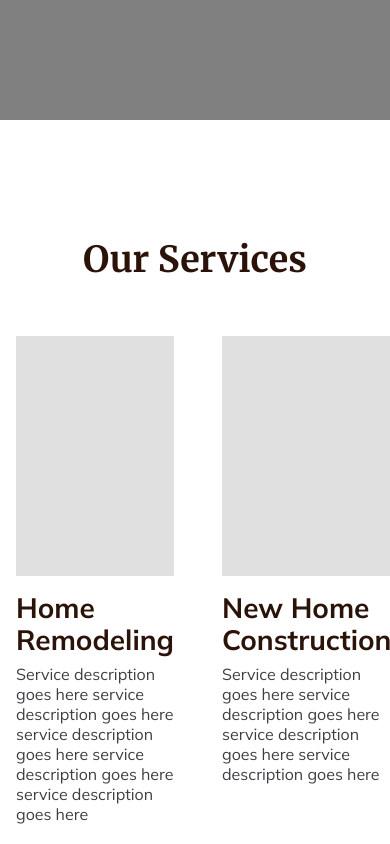
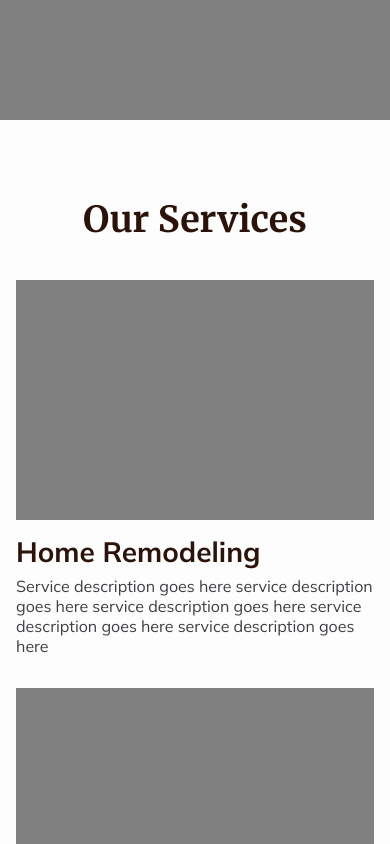
Before and after one commit to dot-slash-digital/tng-web, a Next.js app: page / in a window 390 px wide. Shown: the part 780-1624 px from the top of the page. Built offline with nearby package versions, Linux system fonts and the light colour scheme.

Commit message:
[Home Page - Services] Mobile responsiveness (#12)
* Responsiveness

* Code cleanup

---------

Co-authored-by: Matthew Bierman <matthew.bierman2@gmail.com>

```diff
--- a/app/components/home/our-services.tsx
+++ b/app/components/home/our-services.tsx
@@ -5,17 +5,22 @@ import styles from "@styles/home/our-services.module.scss";
 
 export default () => {
   const { list, title } = content.home.ourServices;
+
   return (
     <div className={styles.component}>
       <SectionContainer>
-        <div>
+        <div className={styles.content}>
           <div className={styles.title}>{title}</div>
-          <div className={styles["sub-container"]}>
+          <div className={styles.grid}>
             {list.map((service, index) => (
-              <div key={index}>
-                <div className={styles.rectangle} />
-                <div className={styles.subtitle}>{service.title}</div>
-                <div className={styles.description}>{service.description}</div>
+              <div className={styles.service} key={index}>
+                <div className={styles.image} />
+                <div className={styles.text}>
+                  <div className={styles["service-title"]}>{service.title}</div>
+                  <div className={styles.description}>
+                    {service.description}
+                  </div>
+                </div>
               </div>
             ))}
           </div>
--- a/app/styles/components/home/our-services.module.scss
+++ b/app/styles/components/home/our-services.module.scss
@@ -1,40 +1,75 @@
 @use "@colors" as colors;
 @use "@fonts" as fonts;
+@import "@breakpoints";
 
 .component {
-  margin-bottom: 120px;
-  margin-top: 120px;
+  background-color: colors.$white;
+  padding: 120px 0;
+
+  @include breakpoint(mobile) {
+    padding: 80px 0;
+  }
 }
 
-.sub-container {
-  display: grid;
-  grid-template-columns: repeat(2, 1fr);
-  gap: 48px;
-}
+.content {
+  display: flex;
+  flex-direction: column;
+  align-items: center;
+  gap: 56px;
 
-.subtitle {
-  @include fonts.header-4;
-  color: colors.$brown-600;
-  margin-top: 16px;
+  @include breakpoint(tablet) {
+    gap: 48px;
+  }
+
+  @include breakpoint(mobile) {
+    gap: 40px;
+  }
 }
 
 .title {
   @include fonts.header-2;
   color: colors.$brown-600;
+}
+
+.grid {
   display: grid;
-  align-items: center;
-  justify-content: center;
-  margin-bottom: 56px;
+  grid-template-columns: repeat(2, 1fr);
+  gap: 48px;
+
+  @include breakpoint(tablet) {
+    display: flex;
+    flex-direction: column;
+  }
+
+  @include breakpoint(mobile) {
+    gap: 32px;
+  }
+}
+
+.service {
+  display: flex;
+  flex-direction: column;
+  gap: 16px;
+}
+
+.image {
+  width: 100%;
+  height: 240px;
+  background-color: gray;
+}
+
+.text {
+  display: flex;
+  flex-direction: column;
+  gap: 8px;
+}
+
+.service-title {
+  @include fonts.header-4;
+  color: colors.$brown-600;
 }
 
 .description {
   @include fonts.paragraph;
   color: colors.$gray-300;
-  margin-top: 8px;
 }
-
-.rectangle {
-  width: 100%;
-  height: 240px;
-  background: #e0e0e0;
-}
```
